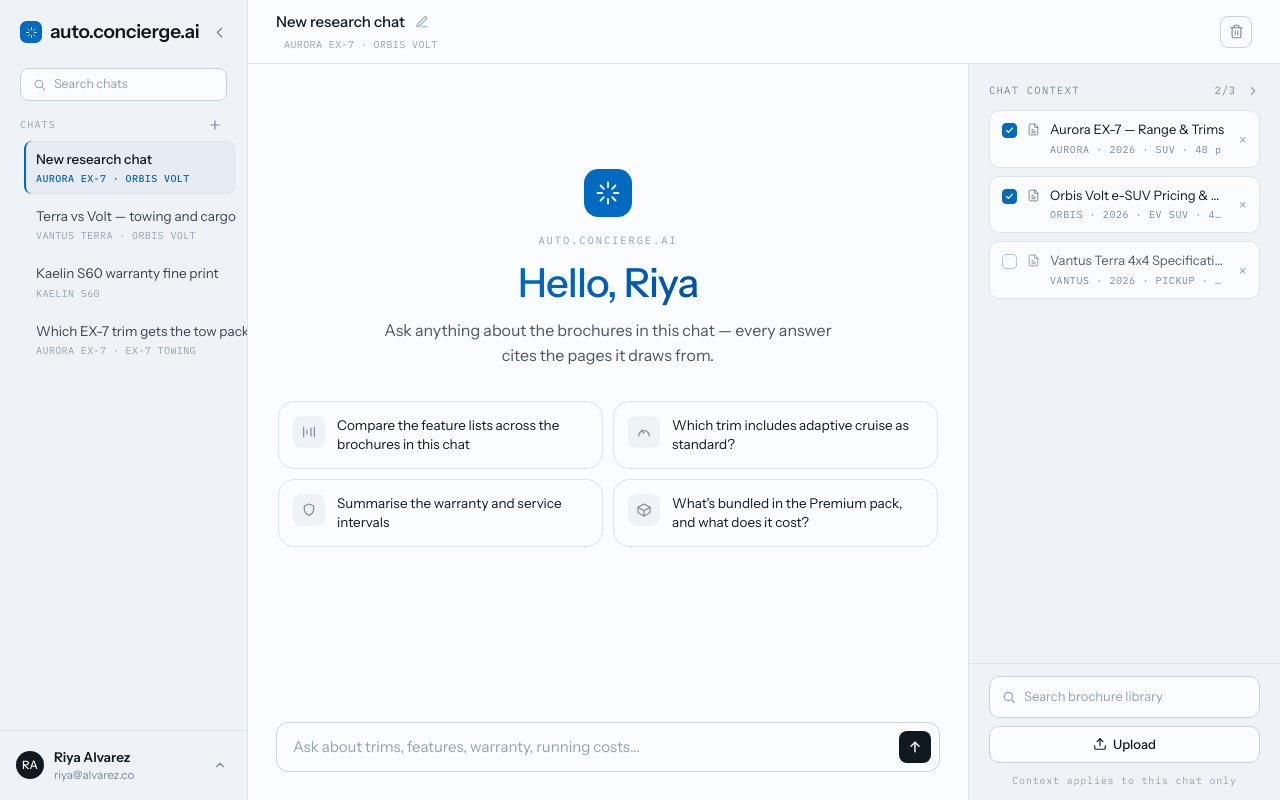
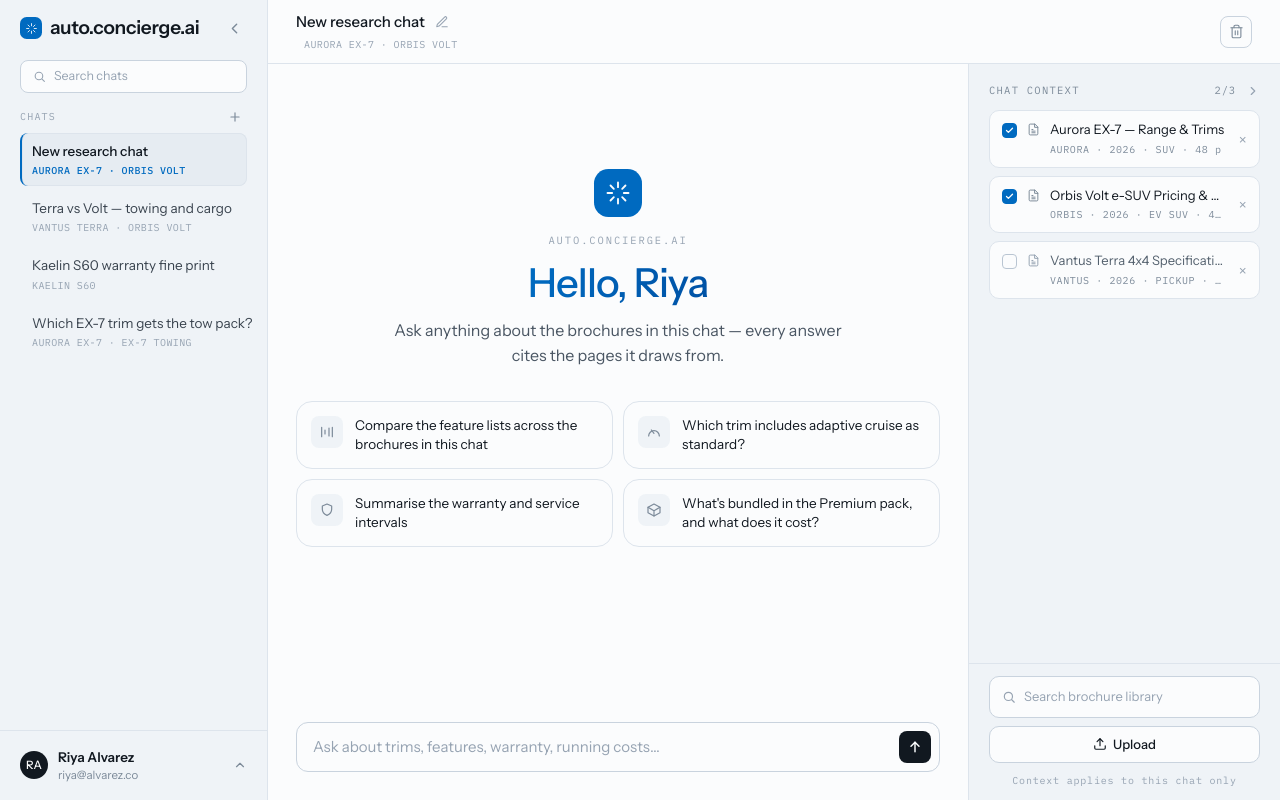
Before and after one commit to Rohan-Kegade/auto-conceirege.ai, a React (Vite) app in the folder frontend/: page /app in a window 1280 px wide. Built offline with nearby package versions, Linux system fonts and the light colour scheme.

Commit message:
fix(frontend): align sidebar controls to a single left/right edge

```diff
--- a/frontend/src/routes/app/AppLayout.tsx
+++ b/frontend/src/routes/app/AppLayout.tsx
@@ -194,7 +194,7 @@ export function AppLayout() {
       <div data-screen="app" className="flex h-screen overflow-hidden bg-canvas">
         <div
           className={`hidden min-h-0 flex-none overflow-hidden transition-[width] duration-300 ease-in-out motion-reduce:transition-none md:block ${
-            collapsed ? "md:w-14" : "md:w-[248px]"
+            collapsed ? "md:w-14" : "md:w-[268px]"
           }`}
         >
           <ChatsSidebar
--- a/frontend/src/routes/app/ChatsSidebar.tsx
+++ b/frontend/src/routes/app/ChatsSidebar.tsx
@@ -113,7 +113,7 @@ export function ChatsSidebar({
 
   return (
     <aside className="flex h-full min-h-0 flex-col border-r border-line bg-panel">
-      <div className="flex h-16 flex-none items-center gap-2 px-5">
+      <div className="flex h-14 flex-none items-center gap-2 px-5">
         <button
           type="button"
           onClick={() => navigate("/")}
@@ -133,7 +133,7 @@ export function ChatsSidebar({
         </button>
       </div>
 
-      <div className="flex min-h-0 flex-1 flex-col overflow-y-auto px-3 pb-3 pt-1">
+      <div className="flex min-h-0 flex-1 flex-col px-3 pt-1">
         <div className="px-2 pb-2">
           <div className="flex items-center gap-2 rounded-lg border border-stroke bg-canvas px-3 focus-within:border-accent">
             <SearchIcon className="flex-none text-muted-3" />
@@ -171,12 +171,13 @@ export function ChatsSidebar({
           </button>
         </div>
 
+        <div className="min-h-0 flex-1 overflow-y-auto pb-3">
           {shown.length === 0 ? (
             <div className="px-2 py-2 text-[12.5px] text-muted-3">
               No chats match “{chatQuery}”.
             </div>
           ) : (
-          <div className="flex flex-col gap-1 pl-3">
+            <div className="flex flex-col gap-1 px-2">
               {shown.map((chat) => {
                 const active = chat.id === activeChatId;
                 return (
@@ -206,6 +207,7 @@ export function ChatsSidebar({
               })}
             </div>
           )}
+        </div>
       </div>
 
       {/* Account */}
@@ -257,7 +259,7 @@ export function ChatsSidebar({
           onClick={() => setMenuOpen((v) => !v)}
           aria-haspopup="menu"
           aria-expanded={menuOpen}
-          className="flex w-full items-center gap-2.5 rounded-lg py-1 pl-1 pr-2 text-left transition-colors hover:bg-panel-hover"
+          className="flex w-full items-center gap-2.5 rounded-lg py-1 pl-2 pr-2 text-left transition-colors hover:bg-panel-hover"
         >
           <span className="flex h-7 w-7 flex-none items-center justify-center rounded-full bg-ink text-[11.5px] font-medium text-canvas">
             {initials(user.name)}
```
Lines whose indentation alone changed are shown as unchanged.
